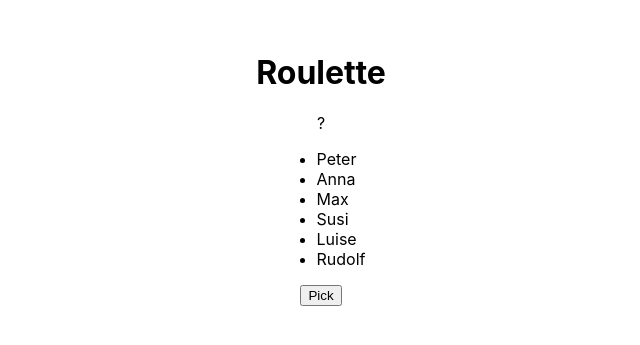
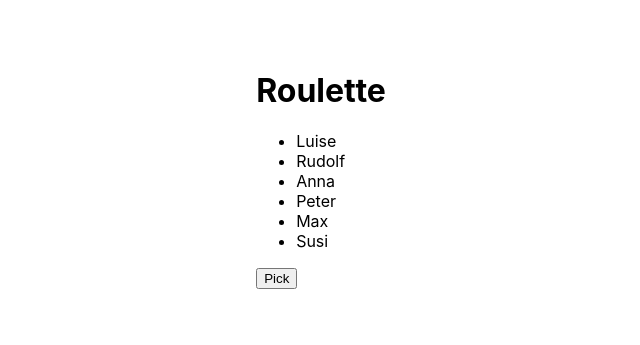
Before and after one commit to azerifox/fadapi, a Next.js app: page /picker in a window 1280 px wide. Shown: the part 231-576 px from the top of the page, without its empty margins (319-959 px from the left). Built offline with nearby package versions, Linux system fonts and the light colour scheme.

Commit message:
Working functional roulette component

```diff
--- a/pages/picker.tsx
+++ b/pages/picker.tsx
@@ -1,5 +1,5 @@
 import { NextPage } from "next";
-import React from "react";
+import React, { useEffect, useState } from "react";
 import styles from "../styles/Picker.module.css";
 
 const PickerPage: NextPage = () => {
@@ -18,82 +18,56 @@ type RouletteProps = {
   participants: Array<string>;
 };
 
-interface RouletteState {
-  rouletteQueue: Array<string>;
-  currentQueueIndex: number;
-  selected?: string;
-  timerId?: number;
+function Roulette(props: RouletteProps) {
+  let counter: number = 0;
+  let timerId: number | null = null;
+  const numberOfParticipants = props.participants.length;
+  const [selected, setSelected] = useState<string>("?");
+  const [rouletteQueue, setRouletteQueue] = useState<Array<string>>([]);
+  const [currentQueueIndex, setCurrentQueueIndex] = useState(0);
+
+  useEffect(() => {
+    setRouletteQueue(shuffle(props.participants));
+  }, []);
+
+  useEffect(() => {
+    setSelected(rouletteQueue[currentQueueIndex]);
+  }, [currentQueueIndex]);
+
+  const pick = () => {
+    timerId = window.setInterval(() => {
+      counter++;
+
+      setCurrentQueueIndex((previousIndex) =>
+        previousIndex === numberOfParticipants - 1 ? 0 : previousIndex + 1
+      );
+
+      if (counter === 15) {
+        window.clearInterval(timerId as number);
       }
+    }, 100);
+  };
 
-class Roulette extends React.Component<RouletteProps, RouletteState> {
-  private numberOfParticipants: number;
-  private counter: number;
-
-  constructor(props: RouletteProps) {
-    super(props);
-    this.state = {
-      rouletteQueue: [],
-      currentQueueIndex: 0,
-    };
-    this.numberOfParticipants = props.participants.length;
-    this.counter = 0;
-  }
-
-  componentDidMount(): void {
-    console.log("Did mount!");
-    this.setState({ rouletteQueue: shuffle(this.props.participants) });
-  }
-
-  handlePick(): void {
-    console.log("handling pick");
-    const tick = () => {
-      this.counter++;
-
-      this.setState((state) => ({
-        currentQueueIndex:
-          state.currentQueueIndex === this.numberOfParticipants - 1
-            ? state.currentQueueIndex + 1
-            : 0,
-        selected: state.rouletteQueue[state.currentQueueIndex + 1],
-      }));
-
-      if (this.counter === 15) {
-        clearInterval(this.state.timerId);
-      }
-    }
-
-    const interval = window.setInterval(tick, 500);
-    this.setState({ timerId: interval });
-  }
-
-  tick(): void {}
-
-  render() {
-    return (
-      <>
-        <h1>Roulette</h1>
-        <div>
-          {this.state.selected === undefined ? "?" : this.state.selected}
-        </div>
-        <ul>
-          {this.state.rouletteQueue.map((participant, index) => {
+  const listItems = rouletteQueue.map((participant, index) => {
     return (
       <li key={participant}>
-                {this.state.currentQueueIndex === index &&
-                this.state.selected != undefined
-                  ? ">"
-                  : ""}
+        {currentQueueIndex === index && selected != undefined ? ">" : ""}
         {participant}
       </li>
     );
-          })}
-        </ul>
-        <button onClick={this.handlePick}>Pick</button>
-      </>
+  });
+
+  return (
+    <div>
+      <h1>Roulette</h1>
+      <p>{selected}</p>
+      <ul>{listItems}</ul>
+      <button onClick={pick}>Pick</button>
+    </div>
   );
 }
-}
 
+// Fisher-Yates algorithm - for equally probable random permutations
 function shuffle(input: string[]) {
   let elements = input.slice();
 
```
Lines whose indentation alone changed are shown as unchanged.
